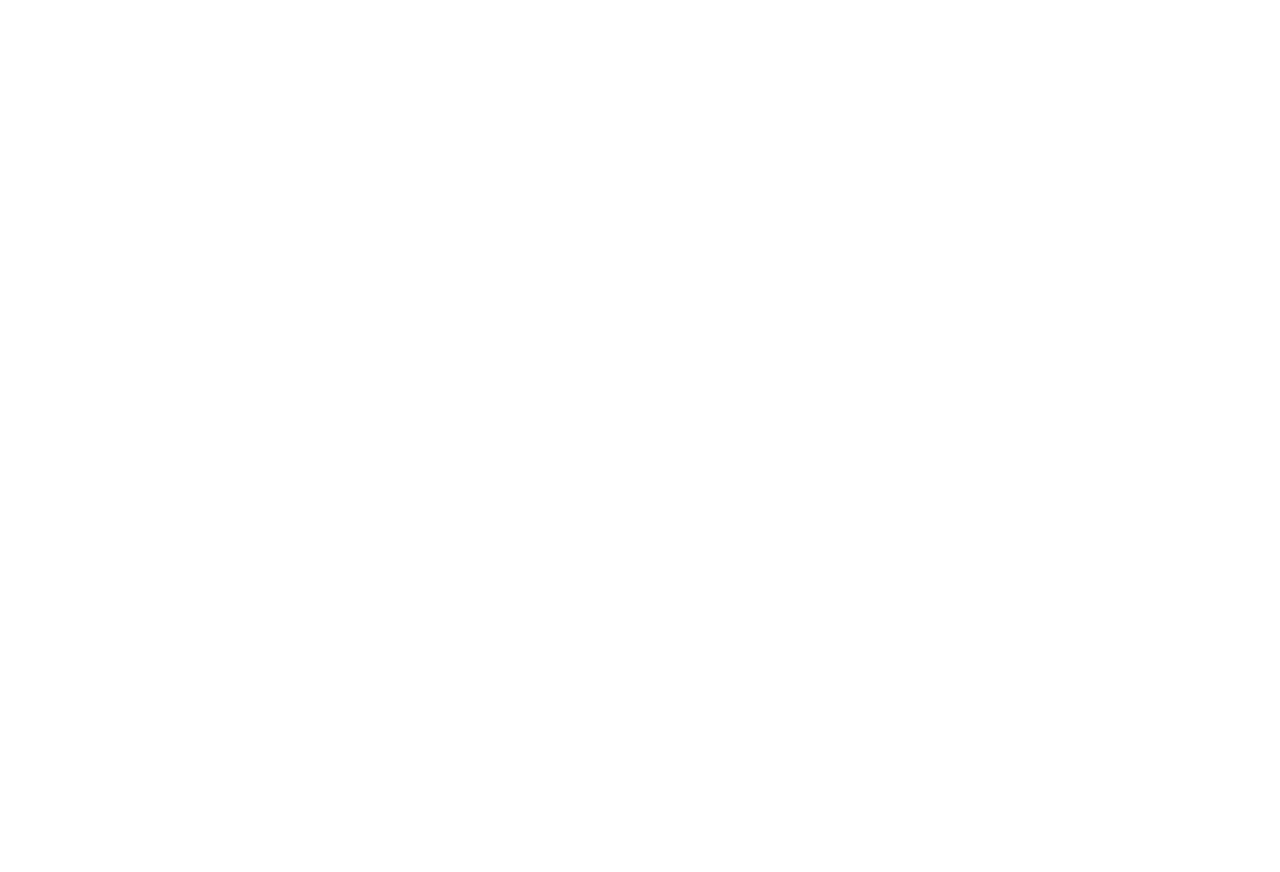
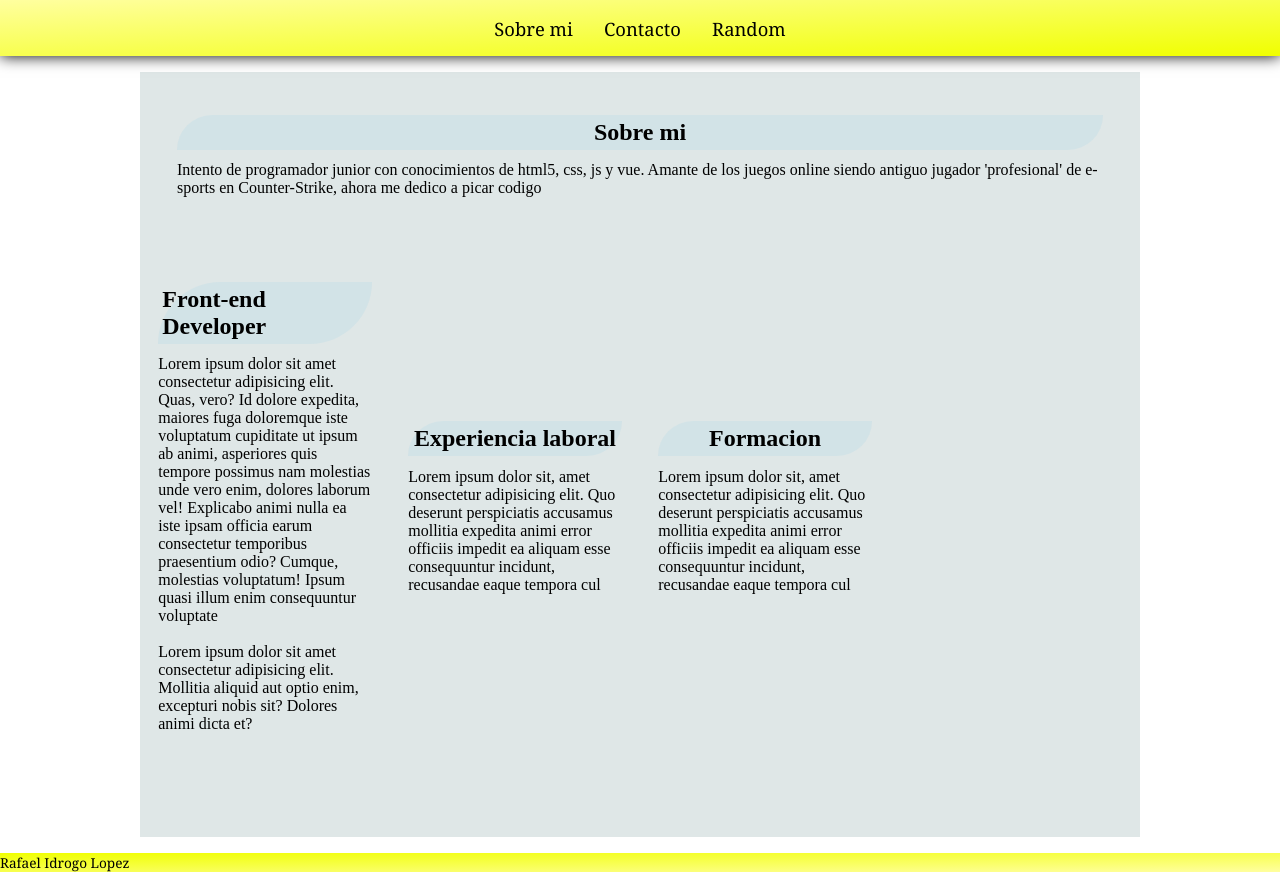
Before and after one commit to rafajlpz/cv-vue, a Vue app: page / in a window 1280 px wide. Before the commit this address had no page. Before the commit the page ends 800 px from the top, so only its background shows below. Built offline with nearby package versions, Linux system fonts and the light colour scheme.

Commit message:
intento de puto disenyo final me cago en mis muertos

```diff
--- a/src/App.vue
+++ b/src/App.vue
@@ -1,5 +1,39 @@
 <template>
-
+  <mi-menu></mi-menu>
   <router-view/>
 
+  <mi-footer></mi-footer>
 </template>
+
+<style>
+/* Reseteo */
+*,
+*::before,
+*::after{
+  box-sizing: border-box;
+}
+
+
+#app{
+  display: grid;
+  /* auto lo que necesita, 1fr estira todo lo que pueda, y el auto lo mismo que el primero */
+  grid-template-rows:  1fr auto;
+
+
+
+
+  padding: 0;
+  margin: 0;
+  min-height: 100vh;
+
+
+}
+body{
+  margin-top: 4.5rem;
+}
+</style>
+<script setup>
+import MiMenu from './components/MiMenu.vue';
+import MiFooter from './components/MiFooter.vue';
+
+</script>
--- /dev/null
+++ b/src/components/MiFooter.vue
@@ -0,0 +1,25 @@
+<template>
+  <footer class="main-footer">Rafael Idrogo Lopez</footer>
+</template>
+
+<script>
+</script>
+
+<style>
+
+
+.main-footer {
+  margin-top: 1rem;
+
+
+  font-family: Cambria, Cochin, Georgia, Times, 'Times New Roman', serif;
+  font-size: 0.85rem;
+
+  background-image: linear-gradient(
+    to top left,
+    rgba(255, 255, 159, 1),
+    rgba(240, 255, 0, 1)
+  );
+  color: black;
+}
+</style>
--- /dev/null
+++ b/src/components/MiMenu.vue
@@ -0,0 +1,57 @@
+<template>
+  <nav class="main-menu">
+    <router-link to="/">Sobre mi</router-link>
+    <router-link to="/contacto">Contacto</router-link>
+    <router-link to="/about">Random</router-link>
+  </nav>
+</template>
+
+<script></script>
+
+<style>
+* {
+  margin: 0;
+  padding: 0;
+  box-sizing: border-box;
+}
+
+.main-menu {
+  display: flex;
+  height: fit-content;
+  position: fixed;
+  top: 0;
+  right: 0;
+  width: 100%;
+
+  font-family: Cambria, Cochin, Georgia, Times, 'Times New Roman', serif;
+  font-size: 1.15rem;
+
+
+  background-image: linear-gradient(
+    to bottom right,
+    rgba(255, 255, 159, 1),
+    rgba(240, 255, 0, 1)
+  );
+
+
+  align-items: center;
+  justify-content: center;
+
+  box-shadow: 0 0 0.8em black;
+
+}
+.main-menu a {
+  text-decoration: none;
+  padding: 0.85em;
+  color: black;
+
+}
+
+.main-menu a:hover {
+
+  background-color: rgb(252, 252, 252);
+  box-shadow: rgb(0 0 0 / 30%) 0 0 2px, rgb(231 238 236) 0 0 0 0.75px;
+}
+
+
+</style>
--- a/src/components/Prueba.vue
+++ b/src/components/Prueba.vue
@@ -46,7 +46,6 @@
         autem aut ducimus dolore.
       </p>
     </div>
-
   </div>
 </template>
 
@@ -62,8 +61,6 @@
   font-family: "Crimson Pro";
   font-size: 18px;
 }
-
-
 </style>
 
 <script setup>
--- a/src/router/index.js
+++ b/src/router/index.js
@@ -1,17 +1,24 @@
 import { createRouter, createWebHistory } from 'vue-router'
-
+import HomeView from '../views/HomeView.vue'
 
 const routes = [
-  // {
-  //   path: '/',
-  //   name: 'home',
-  //   component: HomeView
-  // },
   {
-    path: '/prueba',
-    name: 'Prueba',
+    path: '/',
+    name: 'home',
+    component: HomeView
+  },
+  {
+    path: '/about',
+    name: 'about',
     component: function () {
-      return import(/* webpackChunkName: "about" */ '../components/Prueba.vue')
+      return import(/* webpackChunkName: "about" */ '../views/AboutView.vue')
+    }
+  },
+  {
+    path: '/contacto',
+    name: 'Contacto',
+    component: function () {
+      return import(/* webpackChunkName: "about" */ '../views/Contacto.vue')
     }
   }
 ]
--- /dev/null
+++ b/src/views/AboutView.vue
@@ -0,0 +1,5 @@
+<template>
+  <div class="about">
+    <h1>Probando</h1>
+  </div>
+</template>
--- /dev/null
+++ b/src/views/Contacto.vue
@@ -0,0 +1,64 @@
+<template>
+  <div class="container-body">
+    <div class="tarjeta-container">
+      <h1></h1>
+
+          <div class="footer-tarjeta" >github/rafajlpz</div>
+      </div>
+    </div>
+
+</template>
+
+<script setup>
+import { ref } from "vue";
+
+let datos = ref({});
+
+const obtenerDatos = async () => {
+  try {
+    const response = await fetch(
+      "https://raw.githubusercontent.com/rafajlpz/lectura-json/main/datos.json"
+    );
+    datos.value = await response.json();
+    console.log(datos.value);
+  } catch (error) {
+    console.log(error, "Hay un error del fetch aqui");
+  }
+};
+obtenerDatos();
+</script>
+
+<style>
+.container-body {
+  display: flex;
+}
+.tarjeta-container {
+  display: flex;
+  flex-direction: column;
+
+  font-family: "Lucida Sans", "Lucida Sans Regular", "Lucida Grande",
+    "Lucida Sans Unicode", Geneva, Verdana, sans-serif;
+  font-size: 0.7rem;
+  margin: auto;
+  width: 25rem;
+  height: 30rem;
+
+  border-radius: 0.75rem;
+
+  background-color: rgba(8, 8, 8, 0.747);
+  box-shadow: 1.1em 1.2em 1.5em rgba(151, 140, 140, 0.5);
+}
+.footer-tarjeta {
+
+
+    display: flex;
+    height: 25%;
+    background-color: rgba(216, 118, 37, 0.671);
+    margin-top: auto;
+    justify-content: center;
+    align-items: center;
+
+
+
+}
+</style>
--- /dev/null
+++ b/src/views/HomeView.vue
@@ -0,0 +1,136 @@
+<template>
+  <div class="main-home">
+    <div class="sobremi">
+      <!-- <img src="../assets/alpaquita.jpg" alt="" /> -->
+      <div class="imagen-description">
+        <h2>Sobre mi</h2>
+        <p>
+          Intento de programador junior con conocimientos de html5, css, js y
+          vue. Amante de los juegos online siendo antiguo jugador 'profesional'
+          de e-sports en Counter-Strike, ahora me dedico a picar codigo
+        </p>
+      </div>
+    </div>
+
+
+
+
+
+    <div class="lenguajes">
+      <div class="description-texto1">
+        <h2>Front-end Developer</h2>
+        <div class="experiencias">
+          <div class="adantia">
+            <p class="exp1">Lorem ipsum dolor sit amet consectetur adipisicing elit. Quas, vero? Id dolore expedita, maiores fuga doloremque iste voluptatum cupiditate ut ipsum ab animi, asperiores quis tempore possimus nam molestias unde vero enim, dolores laborum vel! Explicabo animi nulla ea iste ipsam officia earum consectetur temporibus praesentium odio? Cumque, molestias voluptatum! Ipsum quasi illum enim consequuntur voluptate </p>
+          </div><br>
+          <div class="cersia">
+            <p class="exp2">Lorem ipsum dolor sit amet consectetur adipisicing elit. Mollitia aliquid aut optio enim, excepturi nobis sit? Dolores animi dicta et?</p>
+          </div>
+        </div>
+      </div>
+    </div>
+
+
+
+    <div class="laboral">
+      <div class="description-texto2">
+        <h2>Experiencia laboral</h2>
+        <p>
+          Lorem ipsum dolor sit, amet consectetur adipisicing elit. Quo deserunt
+          perspiciatis accusamus mollitia expedita animi error officiis impedit
+          ea aliquam esse consequuntur incidunt, recusandae eaque tempora cul
+        </p>
+      </div>
+    </div>
+
+
+
+
+
+    <div class="formacion">
+      <div class="description-texto2">
+        <h2>Formacion</h2>
+        <p>
+          Lorem ipsum dolor sit, amet consectetur adipisicing elit. Quo deserunt
+          perspiciatis accusamus mollitia expedita animi error officiis impedit
+          ea aliquam esse consequuntur incidunt, recusandae eaque tempora cul
+        </p>
+      </div>
+    </div>
+  </div>
+</template>
+
+<script></script>
+
+<style>
+.main-home {
+  margin-left: auto;
+  margin-right: auto;
+
+  max-width: 62.5rem;
+  height: 100%;
+  background-color: rgba(174, 194, 194, 0.4);
+  display: grid;
+  grid-template-columns: repeat(4,1fr);
+  grid-template-rows: repeat(3, auto);
+  grid-template-areas: "sobremi sobremi sobremi sobremi";
+}
+
+.sobremi {
+  display: flex;
+  margin: auto;
+  width: 95%;
+  padding: 0.75em;
+  grid-area: sobremi;
+}
+.imagen-container img {
+  /* border: 2px solid black; */
+  border-radius: 10px;
+  height: 10rem;
+  width: 8rem;
+}
+
+.laboral {
+  display: flex;
+
+  margin: auto;
+  width: 95%;
+  padding: 0.75em;
+}
+
+.lenguajes {
+  display: flex;
+
+  margin: auto;
+  width: 95%;
+  padding: 0.75em;
+}
+
+.formacion {
+  display: flex;
+
+  margin: auto;
+  width: 95%;
+  padding: 0.75em;
+}
+
+h2 {
+  display: flex;
+  justify-content: center;
+  align-items: center;
+
+  padding: 0.25rem;
+  margin-bottom: 0.7rem;
+  border-start-start-radius: 10rem;
+  border-end-end-radius: 10rem;
+  background-color: rgba(173, 216, 230, 0.25);
+}
+
+hr {
+  color: aquamarine;
+  margin-top: 0.7rem;
+  margin-bottom: 0.7rem;
+  margin-left: 2.1rem;
+  margin-right: 2.1rem;
+}
+</style>
```
